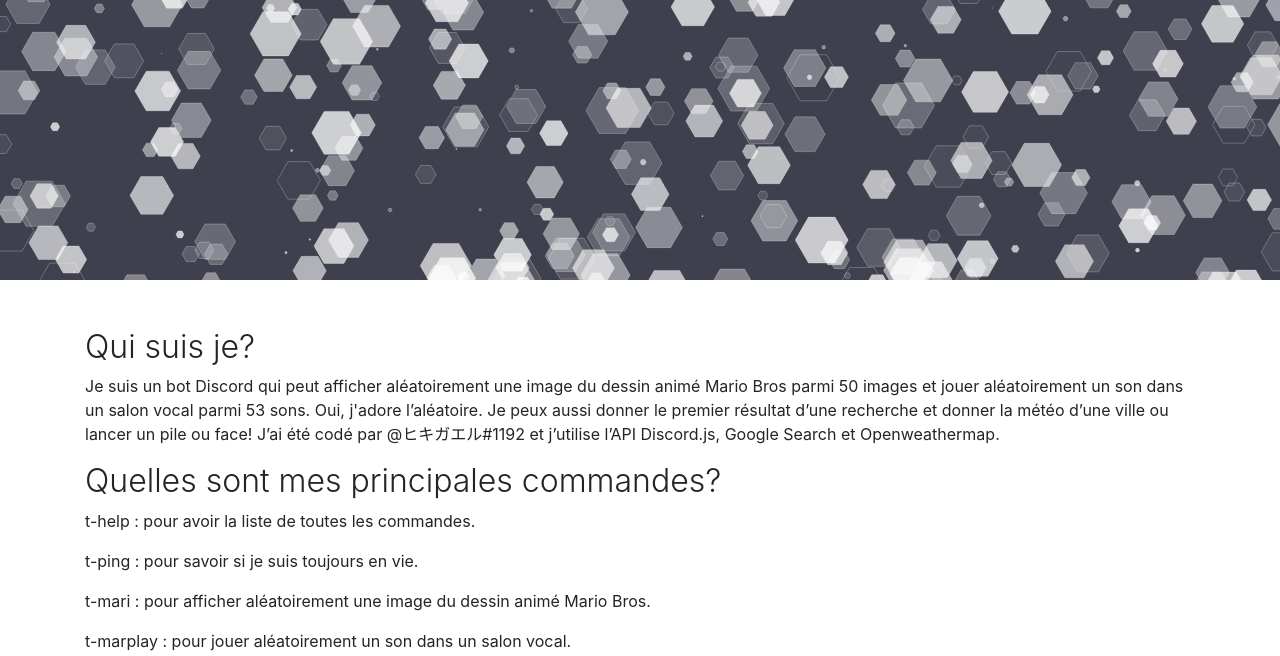
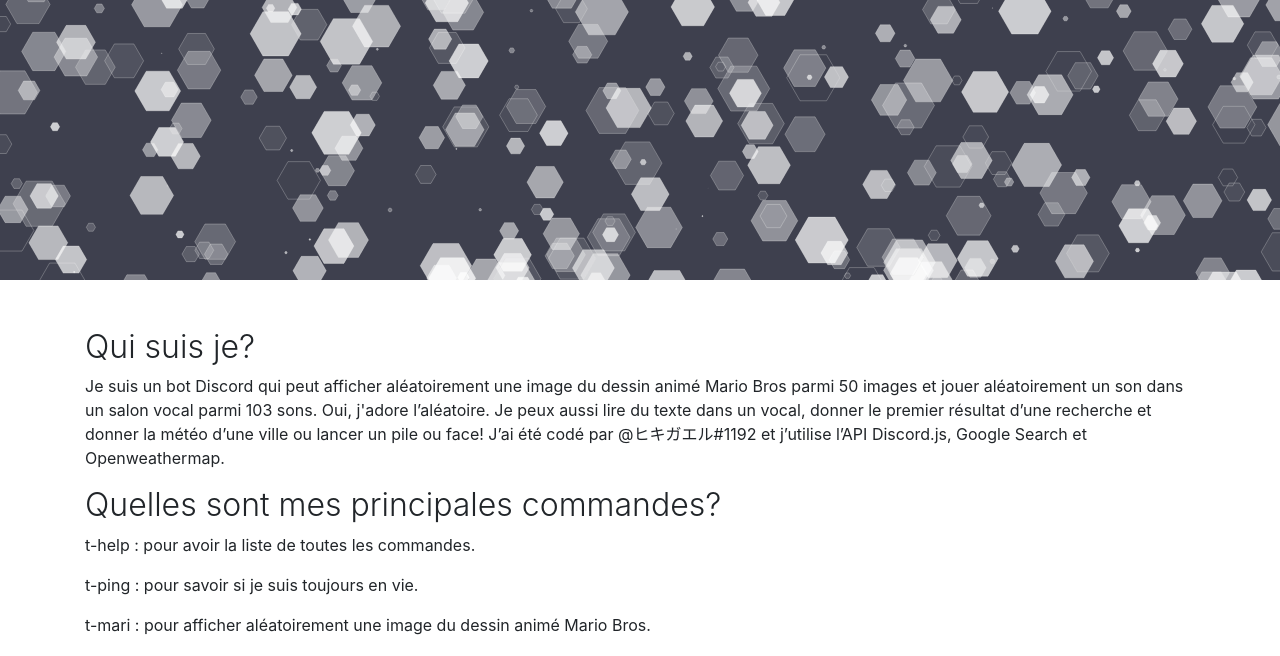
Before and after one commit to totoadd/totoadd.github.io, a plain HTML site: page index.html in a window 1280 px wide. Shown: the part 520-1176 px from the top of the page. Drawn offline with nearby package versions, Linux system fonts and the light colour scheme.

Commit message:
Update index.html

```diff
--- a/index.html
+++ b/index.html
@@ -33,8 +33,8 @@
     <div class="container">
       <h2 class="font-weight-light">Qui suis je?</h2>
       <p>
-        Je suis un bot Discord qui peut afficher aléatoirement une image du dessin animé Mario Bros parmi 50 images et jouer aléatoirement un son dans un salon vocal parmi 53 sons.
-        Oui, j'adore l’aléatoire. Je peux aussi donner le premier résultat d’une recherche et donner la météo d’une ville ou lancer un pile ou face!
+        Je suis un bot Discord qui peut afficher aléatoirement une image du dessin animé Mario Bros parmi 50 images et jouer aléatoirement un son dans un salon vocal parmi 103 sons.
+        Oui, j'adore l’aléatoire. Je peux aussi lire du texte dans un vocal, donner le premier résultat d’une recherche et donner la météo d’une ville ou lancer un pile ou face!
 
         J’ai été codé par @ヒキガエル#1192 et j’utilise l’API Discord.js, Google Search et Openweathermap.</p>
       <h2 class="font-weight-light">Quelles sont mes principales commandes?</h2>
```
